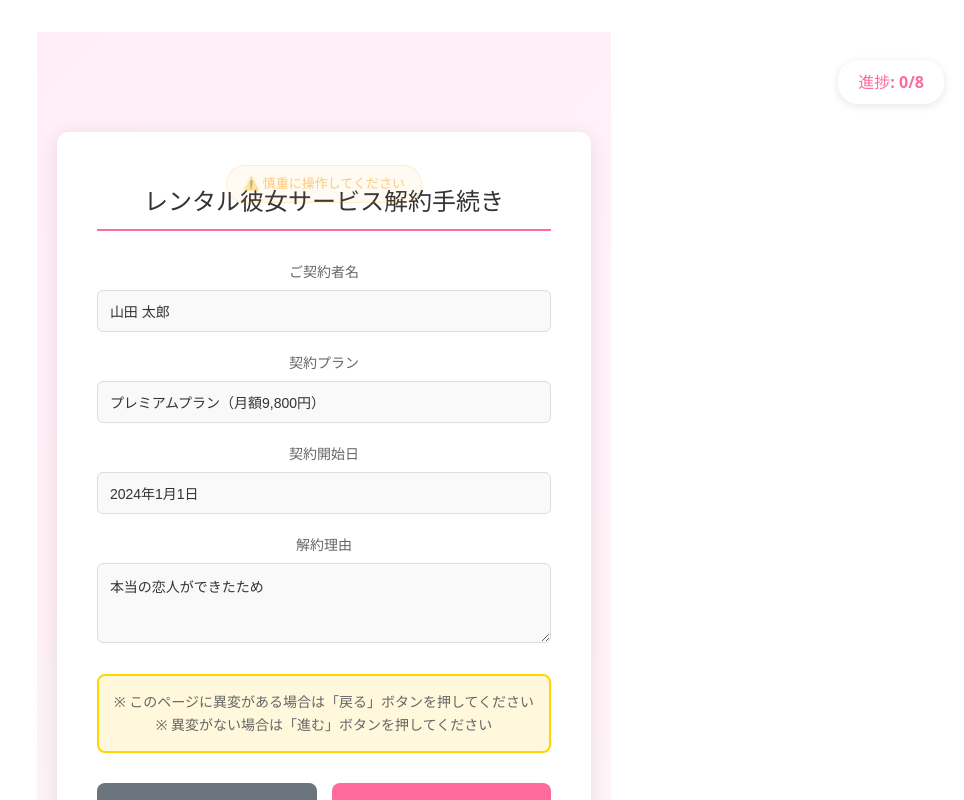
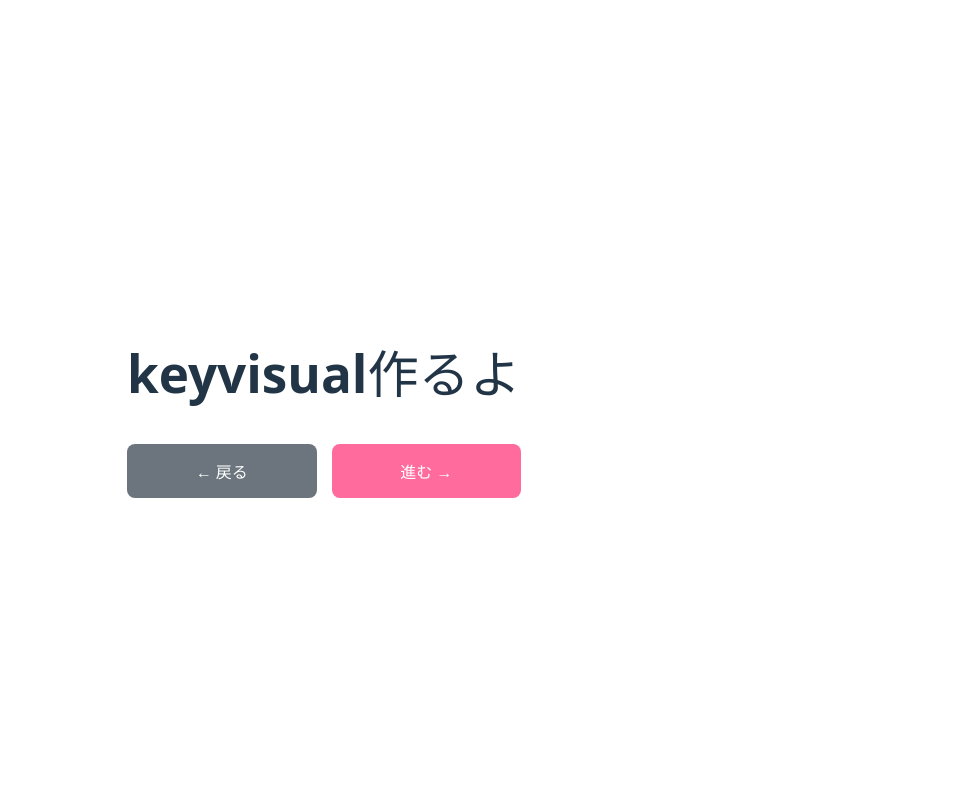
Before and after one commit to junpei-8/8-kanojo, a Vue app: page / in a window 1280 px wide. Both pictures are taken after a click on the button "ゲームスタート". Shown: the top 800 px of the page, without its empty margins (316-1280 px from the left). Built offline with nearby package versions, Linux system fonts and the light colour scheme.

Commit message:
feat: 一旦不要なところは削ぎ落とす

```diff
--- a/src/App.vue
+++ b/src/App.vue
@@ -5,8 +5,9 @@ import { useGameLogic } from './composables/use-game-logic.js'
 import OpeningScene from './fragments/scenes/OpeningScene.vue'
 import EndingScene from './fragments/scenes/EndingScene.vue'
 import GameButtons from './fragments/sections/GameButtons.vue'
+import KeyVisual from './fragments/sections/KeyVisual.vue'
 
-const { currentAnomalyComponent, handleAnswer, startRound } = useGameLogic()
+const { handleAnswer, startRound } = useGameLogic()
 
 /**
  * 最終ステージ（8回目）かどうか。
@@ -67,47 +68,11 @@ function onProceed() {
   <EndingScene v-if="gameState.isCleared" />
 
   <!-- ゲーム画面 -->
-  <div v-if="gameState.gameStarted" class="cancel-page">
-    <!-- 進捗表示 -->
-    <div class="progress-bar">
-      <span class="progress-text">進捗: {{ gameState.currentStage }}/8</span>
-    </div>
-
+  <div v-if="gameState.gameStarted">
     <!-- ゲーム画面 -->
     <div class="game-content">
-      <!-- 異変コンポーネントの動的表示 -->
-      <component :is="currentAnomalyComponent" v-if="currentAnomalyComponent" />
 
-      <!-- 解約フォーム -->
-      <div class="cancel-form">
-        <h1 class="form-title">レンタル彼女サービス解約手続き</h1>
-
-        <div class="form-section">
-          <label class="form-label">ご契約者名</label>
-          <input type="text" class="form-input" value="山田 太郎" readonly />
-        </div>
-
-        <div class="form-section">
-          <label class="form-label">契約プラン</label>
-          <input type="text" class="form-input" value="プレミアムプラン（月額9,800円）" readonly />
-        </div>
-
-        <div class="form-section">
-          <label class="form-label">契約開始日</label>
-          <input type="text" class="form-input" value="2024年1月1日" readonly />
-        </div>
-
-        <div class="form-section">
-          <label class="form-label">解約理由</label>
-          <textarea class="form-textarea" readonly>本当の恋人ができたため</textarea>
-        </div>
-
-        <div class="info-box">
-          <p class="info-text">
-            ※ このページに<strong>異変がある場合は「戻る」</strong>ボタンを押してください<br>
-            ※ <strong>異変がない場合は「進む」</strong>ボタンを押してください
-          </p>
-        </div>
+      <KeyVisual />
 
       <!-- ボタン -->
       <GameButtons
@@ -118,109 +83,8 @@ function onProceed() {
       />
     </div>
   </div>
-  </div>
 </template>
 
 <style scoped>
-.cancel-page {
-  min-height: 100vh;
-  background: linear-gradient(135deg, #ffeef8 0%, #fff5f9 100%);
-  padding: 100px 20px 40px;
-  position: relative;
-}
 
-.progress-bar {
-  position: fixed;
-  top: 60px;
-  right: 20px;
-  background: white;
-  padding: 10px 20px;
-  border-radius: 20px;
-  box-shadow: 0 2px 8px rgba(0, 0, 0, 0.1);
-  z-index: 100;
-}
-
-.progress-text {
-  font-weight: bold;
-  color: #ff6b9d;
-  font-size: 16px;
-}
-
-.game-content {
-  max-width: 600px;
-  margin: 0 auto;
-  position: relative;
-}
-
-.cancel-form {
-  background: white;
-  padding: 40px;
-  border-radius: 12px;
-  box-shadow: 0 4px 20px rgba(0, 0, 0, 0.1);
-}
-
-.form-title {
-  color: #333;
-  font-size: 24px;
-  margin-bottom: 30px;
-  text-align: center;
-  border-bottom: 2px solid #ff6b9d;
-  padding-bottom: 15px;
-}
-
-.form-section {
-  margin-bottom: 20px;
-}
-
-.form-label {
-  display: block;
-  color: #666;
-  font-weight: bold;
-  margin-bottom: 8px;
-  font-size: 14px;
-}
-
-.form-input,
-.form-textarea {
-  width: 100%;
-  padding: 12px;
-  border: 1px solid #ddd;
-  border-radius: 6px;
-  font-size: 14px;
-  background: #f9f9f9;
-  color: #333;
-  box-sizing: border-box;
-}
-
-.form-textarea {
-  min-height: 80px;
-  resize: vertical;
-  font-family: inherit;
-}
-
-.info-box {
-  background: #fff8dc;
-  border: 2px solid #ffd700;
-  border-radius: 8px;
-  padding: 15px;
-  margin: 25px 0;
-}
-
-.info-text {
-  margin: 0;
-  font-size: 14px;
-  color: #666;
-  line-height: 1.6;
-}
-
-/* レスポンシブ対応 */
-@media (max-width: 640px) {
-  .cancel-form {
-    padding: 25px;
-  }
-
-  .form-title {
-    font-size: 20px;
-  }
-}
 </style>
--- /dev/null
+++ b/src/fragments/sections/KeyVisual.vue
@@ -0,0 +1,5 @@
+<template>
+  <section>
+    <h1>keyvisual作るよ</h1>
+  </section>
+</template>
```
Lines whose indentation alone changed are shown as unchanged.
